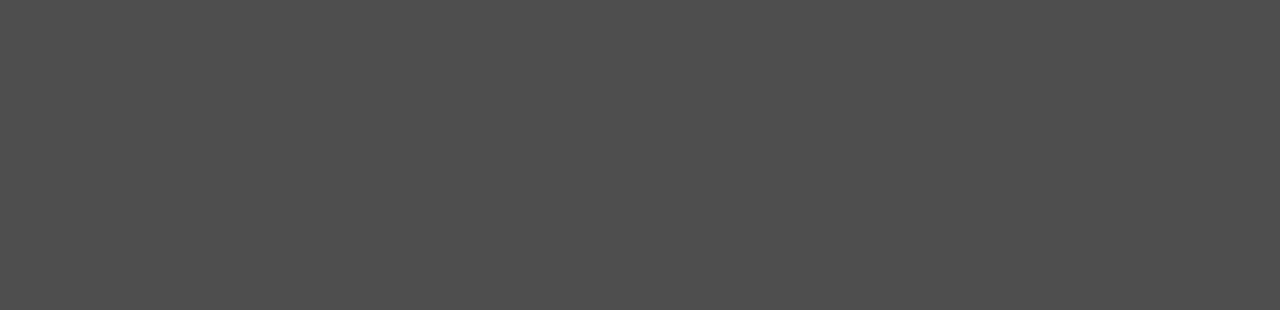
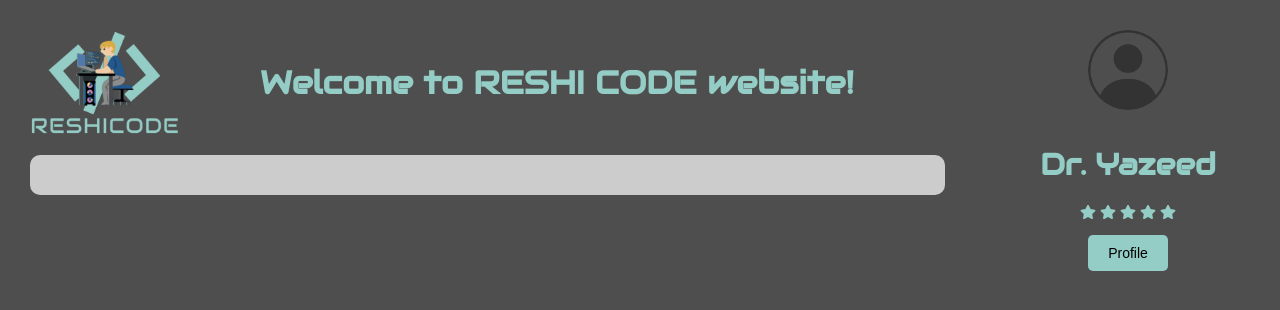
Before and after one commit to Iyadallouch/ReshiCode, a React (Create React App) app in the folder client/: page /prohomepage in a window 1280 px wide. Before the commit this address had no page. Shown: the top 310 px of the page. Built offline with nearby package versions, Linux system fonts and the light colour scheme.

Commit message:
Working in Programmer home page

```diff
--- a/client/package.json
+++ b/client/package.json
@@ -9,6 +9,7 @@
     "libphonenumber-js": "^1.11.4",
     "react": "^18.3.1",
     "react-dom": "^18.3.1",
+    "react-icons": "^5.2.1",
     "react-phone-input-2": "^2.15.1",
     "react-router-dom": "^6.24.1",
     "react-scripts": "5.0.1",
--- a/client/src/App.js
+++ b/client/src/App.js
@@ -3,6 +3,7 @@ import UserChoose from "./Pages/UserChoose";
 import Signup from "./Pages/Signup";
 import Login from "./Pages/Login";
 import UserHomepage from "./Pages/UserHomepage";
+import ProHomepage from "./Pages/ProHomepage";
 import "./global.css";
 
 function App() {
@@ -15,6 +16,7 @@ function App() {
           <Route path="/signup" element={<Signup />}></Route>
           <Route path="/login" element={<Login />}></Route>
           <Route path="/userhomepage" element={<UserHomepage />}></Route>
+          <Route path="/prohomepage" element={<ProHomepage />}></Route>
         </Routes>
       </Router>
     </div>
--- a/client/src/Pages/ProHomepage.js
+++ b/client/src/Pages/ProHomepage.js
@@ -1,7 +1,32 @@
-import React from 'react'
+import React from "react";
+import logo from "../images/logo.png";
+import userImage from "../images/userpic.png";
+import "../style/ProHomepage.css";
+
+import { FaStar } from "react-icons/fa";
 
 export default function ProHomepage() {
   return (
-    <div>ProHomepage</div>
-  )
+    <div className="pro-homepage-container">
+      <div className="ProLeft-side">
+        <div className="logo-welcome-container">
+          <img src={logo} alt="Website Logo" className="website-logo" />
+          <h1 className="welcome-text">Welcome to RESHI CODE website!</h1>
+        </div>
+        <div className="gray-card">
+          {/* Content for the big gray card will go here */}
+        </div>
+      </div>
+      <div className="ProRight-side">
+        <img src={userImage} alt="User Logo" className="user-logo" />
+        <h2>Dr. Yazeed</h2>
+        <div className="star-rating">
+          {[...Array(5)].map((star, index) => (
+            <FaStar key={index} className="star-icon" />
+          ))}
+        </div>
+        <button className="profile-button">Profile</button>
+      </div>
+    </div>
+  );
 }
--- a/client/src/style/ProHomepage.css
+++ b/client/src/style/ProHomepage.css
@@ -0,0 +1,108 @@
+.pro-homepage-container {
+  display: flex;
+  justify-content: space-between;
+  padding: 30px;
+}
+
+.ProLeft-side{
+  width: 75%;
+  align-items: flex-start;
+
+}
+
+.ProRight-side {
+  width: 20%;
+  display: flex;
+  flex-direction: column;
+  align-items: center;
+}
+
+.logo-welcome-container {
+  display: flex;
+  align-items: center;
+  margin-bottom: 20px;
+}
+
+.website-logo {
+  width: 150px;
+  margin-right: 80px;
+}
+
+.welcome-text {
+  font-family: "Audiowide";
+  color: rgba(148, 205, 198, 255);
+  font-size: 32px;
+}
+
+.gray-card {
+  background-color: #ccc;
+  padding: 20px;
+  border-radius: 10px;
+}
+
+.user-logo {
+  width: 80px;
+  height: 80px;
+  border-radius: 50%;
+  margin-bottom: 10px;
+}
+
+
+h2 {
+  font-family: "Audiowide", sans-serif;
+  color: rgba(148, 205, 198, 255);
+  margin-bottom: 10px;
+}
+
+.star-rating {
+  display: flex;
+  justify-content: center;
+  margin: 10px 0;
+}
+
+.star-icon {
+  color: rgba(148, 205, 198, 255);
+  margin: 0 2px;
+}
+
+.profile-button {
+  padding: 10px 20px;
+  border: none;
+  background-color: rgba(148, 205, 198, 255);
+  color: black;
+  font-size: 14px;
+  border-radius: 5px;
+  cursor: pointer;
+  transition: background-color 0.3s ease;
+}
+
+.profile-button:hover {
+  background-color: #00a88b;
+}
+
+/* Responsive adjustments */
+@media (max-width: 768px) {
+  .pro-homepage-container {
+    flex-direction: column;
+    align-items: center;
+  }
+
+  .ProLeft-side,
+  .ProRight-side {
+    width: 100%;
+    margin-bottom: 20px;
+  }
+
+  .logo-welcome-container {
+    flex-direction: column;
+    align-items: center;
+  }
+
+  .website-logo {
+    margin-bottom: 10px;
+  }
+
+  .welcome-text {
+    text-align: center;
+  }
+}
--- a/client/src/style/UserHomepage.css
+++ b/client/src/style/UserHomepage.css
@@ -146,7 +146,7 @@
 }
 
 .create-button.active {
-  transform: translateY(100px); /* Move down when active */
+  transform: translateY(60px); /* Move down when active */
 }
 
 .create-button:hover {
```
Also changed, not shown: client/npmInstall.txt (added), client/src/components/ProArea/ProArea.css (added), client/src/components/ProArea/ProArea.js (added), 1 other file (tests, documents, lock files or other folders).
